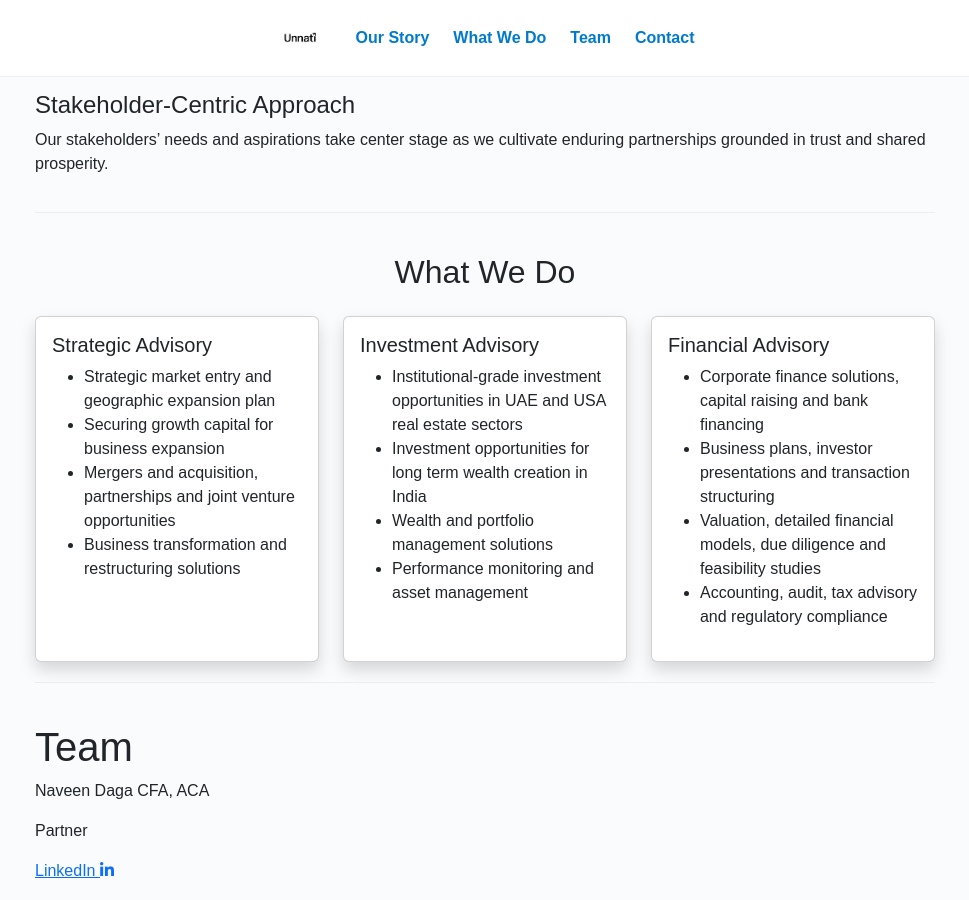
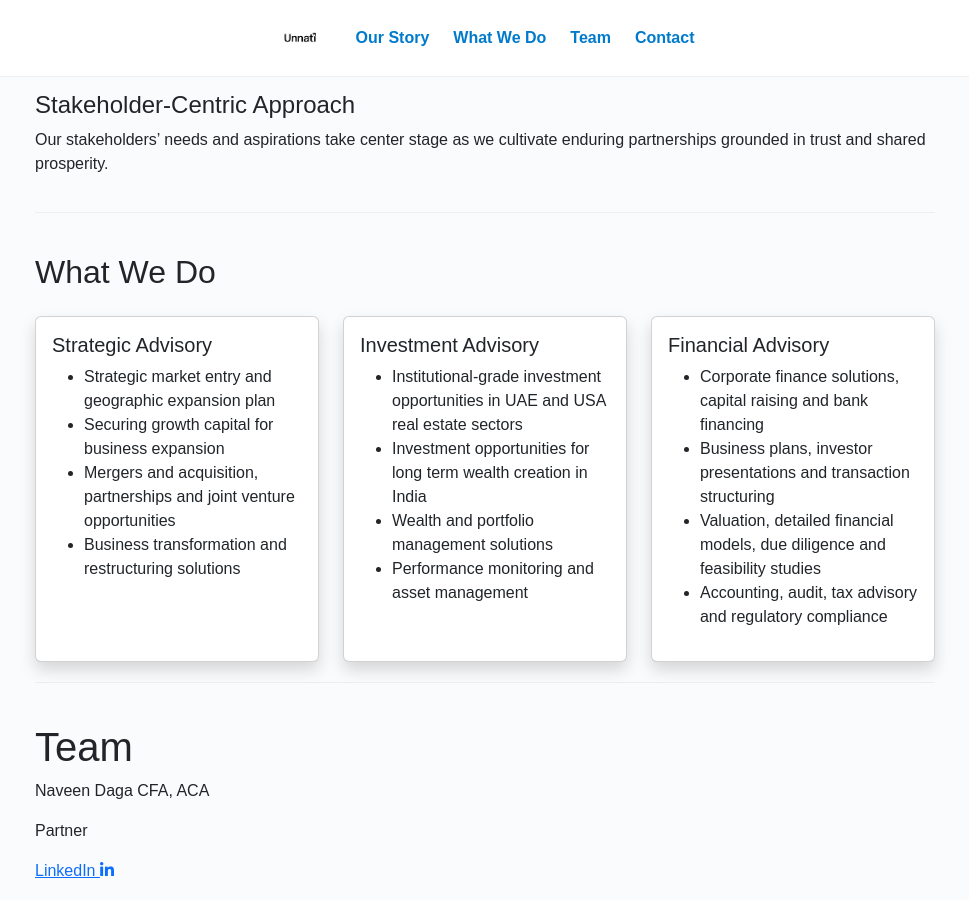
Before and after one commit to ashish161/naveen, a Jekyll site: the page built from index.html, in a window 1280 px wide and 900 px high, scrolled down 403 px. Shown: the whole window, without its empty margins (155-1124 px from the left). Built offline with Jekyll 4.4.1, drawn with Linux system fonts in a browser that asks for light colours.

Commit message:
Updated what we do to be left

```diff
--- a/index.html
+++ b/index.html
@@ -35,7 +35,7 @@ title: Home
       <section id="{{ section.title | downcase | replace: ' ', '-' }}">
         <!-- Check if section uses cards layout -->
         {% if section.layout == "cards" %}
-          <h2 class="text-center mb-4">{{ section.title }}</h2>
+          <h2 class="text mb-4">{{ section.title }}</h2>
           {% capture cards_content %}{{ section.content | markdownify }}{% endcapture %}
           {% include cards-section.html content=cards_content %}
         {% else %}
```
Also changed, not shown: 2 other files.
